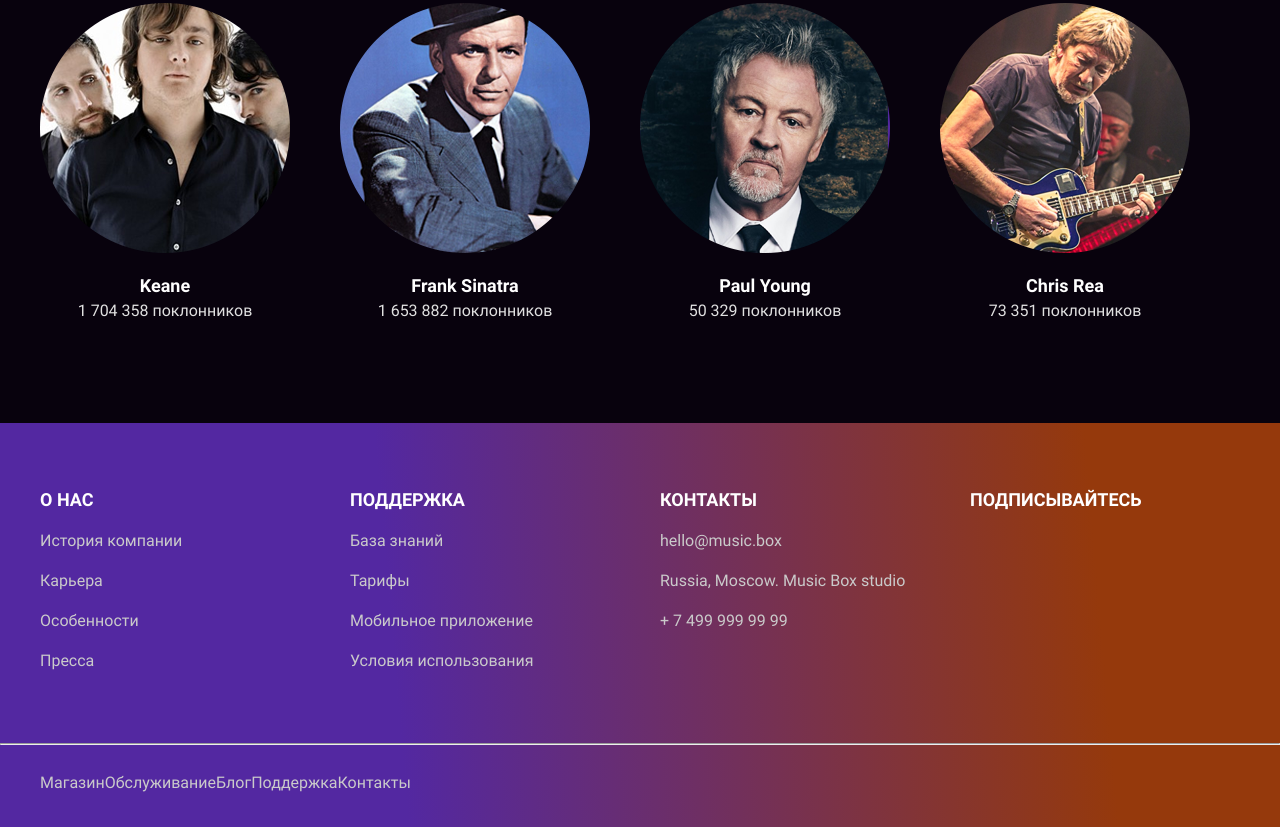
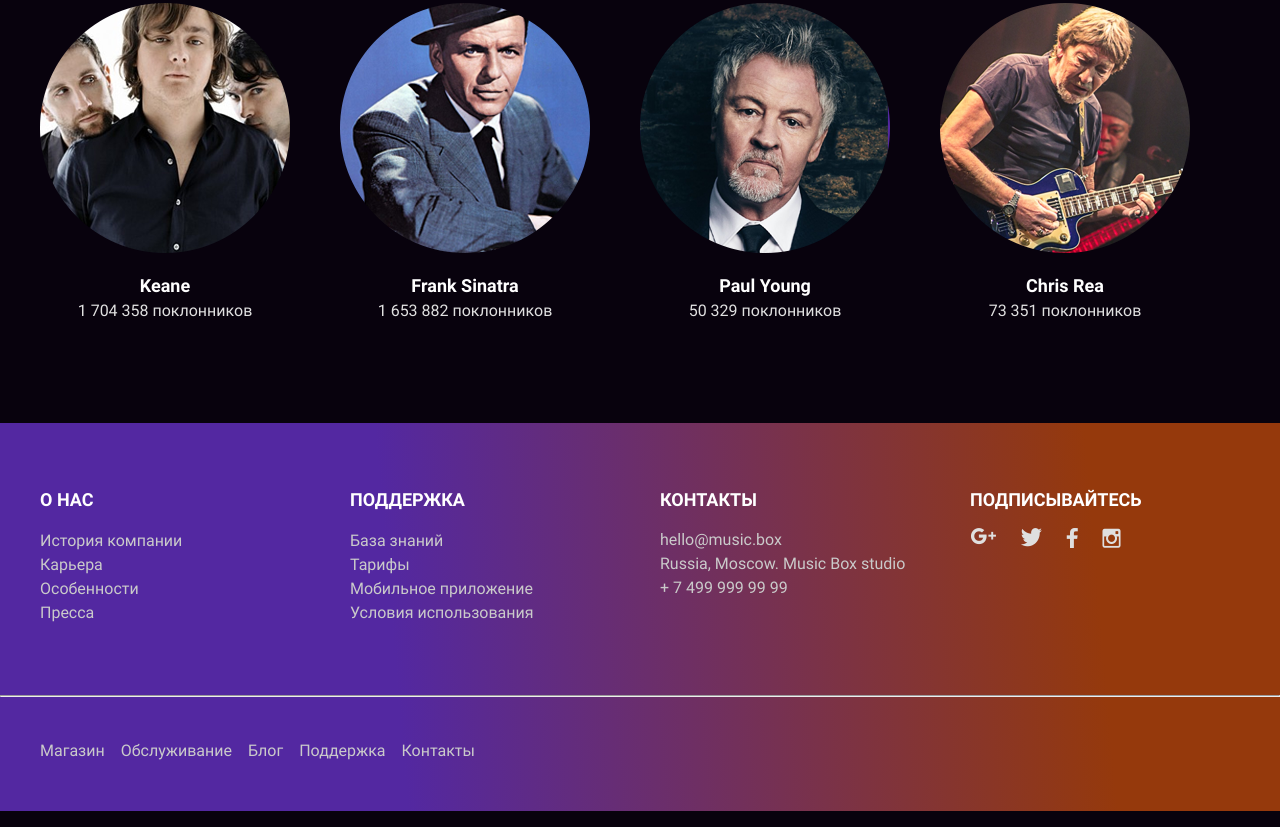
Before and after one commit to valynka/layout-designer-project-56, a website: page src/artist.html in a window 1280 px wide. Shown: the part 2551-3378 px from the top of the page. Drawn offline with Linux system fonts and the light colour scheme.

Commit message:
footer + news section

```diff
--- a/src/artist.html
+++ b/src/artist.html
@@ -219,41 +219,47 @@
         <div class="footer-top">
             <div class="about">
                 <h2 class="text-white">О нас</h2>
-                <p><a href="#" class="link">История компании</a></p>
-                <p><a href="#" class="link">Карьера</a></p>
-                <p><a href="#" class="link">Особенности</a></p>
-                <p><a href="#" class="link">Пресса</a></p>
+                <ul>
+                    <li><a href="#" class="link">История компании</a></li>
+                    <li><a href="#" class="link">Карьера</a></li>
+                    <li><a href="#" class="link">Особенности</a></li>
+                    <li><a href="#" class="link">Пресса</a></li>
+                </ul>
             </div>
             <div class="support">
                 <h2 class="text-white">Поддержка</h2>
-                <p><a href="#" class="link">База знаний</a></p>
-                <p><a href="#" class="link">Тарифы</a></p>
-                <p><a href="#" class="link">Мобильное приложение</a></p>
-                <p><a href="#" class="link">Условия использования</a></p>
+                <ul>
+                    <li><a href="#" class="link">База знаний</a></li>
+                    <li><a href="#" class="link">Тарифы</a></li>
+                    <li><a href="#" class="link">Мобильное приложение</a></li>
+                    <li><a href="#" class="link">Условия использования</a></li>
+                </ul>
             </div>
             <div class="contact">
                 <h2 class="text-white">Контакты</h2>
-                <p><a href="mailto:hello@music.box" class="link">hello@music.box</a></p>
+                <a href="mailto:hello@music.box" class="link">hello@music.box</a>
                 <p>Russia, Moscow. Music Box studio</p>
-                <p><a href="tel:+74999999999" class="link">+ 7 499 999 99 99</a></p>
+                <a href="tel:+74999999999" class="link">+ 7 499 999 99 99</a>
             </div>
             <div class="subscribe">
                 <h2 class="text-white">Подписывайтесь</h2>
                 <div class="social flex">
-                    <p><a href="#" class="google"></a></p>
-                    <p><a href="#" class="twitter"></a></p>
-                    <p><a href="#" class="facebook"></a></p>
-                    <p><a href="#" class="instagram"></a></p>
+                    <a href="#" class="google"></a>
+                    <a href="#" class="twitter"></a>
+                    <a href="#" class="facebook"></a>
+                    <a href="#" class="instagram"></a>
                 </div>
             </div>
         </div>
         <hr>
-        <div class="footer-bottom flex">
-            <a href="#" class="link">Магазин</a>
-            <a href="#" class="link">Обслуживание</a>
-            <a href="#" class="link">Блог</a>
-            <a href="#" class="link">Поддержка</a>
-            <a href="#" class="link">Контакты</a>
+        <div class="footer-bottom">
+            <ul class="flex">
+                <li><a href="#" class="link">Магазин</a></li>
+                <li><a href="#" class="link">Обслуживание</a></li>
+                <li><a href="#" class="link">Блог</a></li>
+                <li><a href="#" class="link">Поддержка</a></li>
+                <li><a href="#" class="link">Контакты</a></li>
+            </ul>
         </div>
     </footer>
 </body>
--- a/src/scss/blocks/_footer.scss
+++ b/src/scss/blocks/_footer.scss
@@ -2,8 +2,6 @@
 	background: linear-gradient(265.08deg, #95390c 14.9%, #5328a1 68.95%);
 
 	hr {
-		margin: 0;
-
 		color: $main-text-color;
 	}
 
@@ -26,11 +24,15 @@
 	gap: 40px;
 
 	padding-top: 3rem;
-	padding-bottom: 54px;
+	padding-bottom: 46px;
 
 	h2 {
 		font-size: 18px;
 		line-height: 27px;
+	}
+
+	p {
+		@include reset;
 	}
 
 	@media (max-width: $md-width) {
@@ -40,8 +42,12 @@
 	@media (max-width: $phone-width) {
 		grid-template-columns: repeat(1, 1fr);
 		gap: 0;
-		padding-bottom: 73px;
+		padding-bottom: 66px;
 	}
+}
+
+.contact {
+	padding-bottom: 16px;
 }
 
 .social {
@@ -81,7 +87,7 @@
 .footer-bottom {
 	@include container;
 
-	padding-top: 26px;
+	padding-top: 18px;
 	padding-bottom: 2rem;
 
 	.flex {
--- a/src/scss/blocks/components/_news-item.scss
+++ b/src/scss/blocks/components/_news-item.scss
@@ -1,10 +1,14 @@
 .news-item {
 	&:not(:last-child) {
-		margin-bottom: 58px;
+		margin-bottom: 65px;
+	}
+
+	@media (max-width: $md-width) {
+		margin-bottom: 70px;
 	}
 
 	&.flex {
-		gap: 50px;
+		gap: 48px;
 
 		@media (max-width: $md-width) {
 			flex-direction: column;
@@ -37,6 +41,7 @@
 
 	img {
 		width: 100%;
+		vertical-align: middle;
 
 		@media (max-width: $md-width) {
 			max-width: 570px;
@@ -57,6 +62,15 @@
 
 	font-size: 12px;
 
+	@media (max-width: $md-width) {
+		margin-top: 26px;
+	}
+
+	&.flex {
+		flex-direction: column;
+		justify-content: space-between;
+	}
+
 	.btn {
 		box-sizing: border-box;
 		width: 135px;
@@ -67,6 +81,12 @@
 }
 
 .news-author {
+	img {
+		width: 19px;
+		height: 19px;
+		align-self: center;
+	}
+
 	&.flex {
 		gap: 16px;
 	}
```
Also changed, not shown: src/index.html (+4 -7 lines), src/css/app.css, 1 other file.
